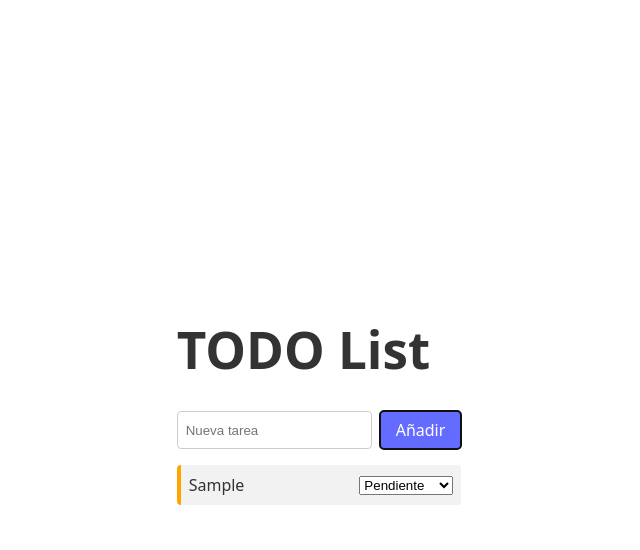
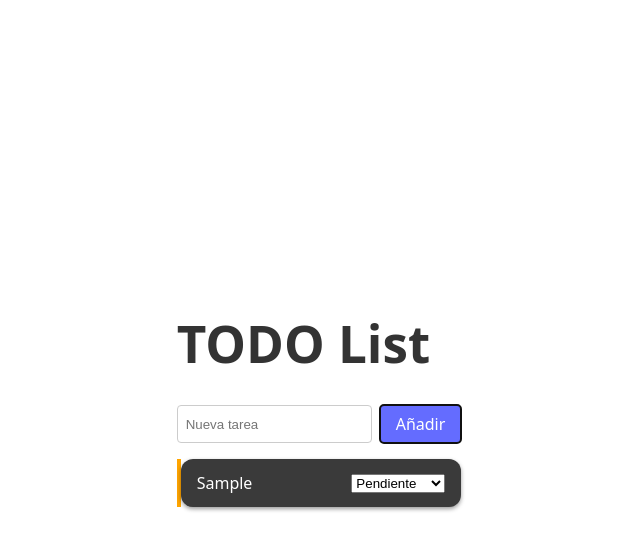
Before and after one commit to goldarg/openai-codex, a React (Vite) app in the folder vite-react/: page / in a window 1280 px wide. Both pictures are taken after typing "Sample" into the empty fields and a click on the button "Añadir". Shown: the top 550 px of the page, without its empty margins (321-961 px from the left). Built offline with nearby package versions, Linux system fonts and the light colour scheme.

Commit message:
feat: add task card component

```diff
--- a/vite-react/src/App.css
+++ b/vite-react/src/App.css
@@ -35,14 +35,28 @@
 }
 
 .task {
+  animation: fade-in 0.3s ease-out;
+}
+
+.task-card {
+  background-color: var(--secundario);
+  padding: 0.75rem 1rem;
+  border-radius: 0.75rem;
+  margin-bottom: 0.75rem;
   display: flex;
+  align-items: center;
   justify-content: space-between;
-  align-items: center;
-  padding: 0.5rem;
-  margin-bottom: 0.5rem;
-  border-radius: 4px;
-  background-color: #f2f2f2;
-  animation: fade-in 0.3s ease-out;
+  box-shadow: 0 2px 4px rgba(0, 0, 0, 0.4);
+}
+
+.task-card:hover {
+  box-shadow: 0 4px 8px rgba(0, 0, 0, 0.5);
+  background-color: #2A2A2A;
+}
+
+.task-card span {
+  color: #FFFFFF;
+  font-weight: 400;
 }
 
 .task.pendiente {
--- a/vite-react/src/App.jsx
+++ b/vite-react/src/App.jsx
@@ -1,5 +1,6 @@
 import { useEffect, useState } from 'react'
 import AppWrapper from './AppWrapper.jsx'
+import TaskItem from './TaskItem.jsx'
 import './App.css'
 
 const STATES = ['Pendiente', 'In Progress', 'Completada']
@@ -45,19 +46,12 @@ export default function App() {
       </form>
       <ul className="task-list">
         {tasks.map((task) => (
-          <li key={task.id} className={`task ${task.state.toLowerCase().replace(' ', '-')}`}>
-            <span>{task.text}</span>
-            <select
-              value={task.state}
-              onChange={(e) => updateTask(task.id, e.target.value)}
-            >
-              {STATES.map((s) => (
-                <option key={s} value={s}>
-                  {s}
-                </option>
-              ))}
-            </select>
-          </li>
+          <TaskItem
+            key={task.id}
+            task={task}
+            states={STATES}
+            onChange={updateTask}
+          />
         ))}
       </ul>
       </div>
--- /dev/null
+++ b/vite-react/src/TaskItem.jsx
@@ -0,0 +1,16 @@
+import React from 'react'
+
+export default function TaskItem({ task, states, onChange }) {
+  return (
+    <li className={`task ${task.state.toLowerCase().replace(' ', '-')}`}>
+      <div className="task-card">
+        <span className="task-text">{task.text}</span>
+        <select value={task.state} onChange={e => onChange(task.id, e.target.value)}>
+          {states.map(s => (
+            <option key={s} value={s}>{s}</option>
+          ))}
+        </select>
+      </div>
+    </li>
+  )
+}
--- a/vite-react/src/index.css
+++ b/vite-react/src/index.css
@@ -6,6 +6,7 @@
   color-scheme: light dark;
   color: rgba(255, 255, 255, 0.87);
   background-color: #242424;
+  --secundario: #3a3a3a;
 
   font-synthesis: none;
   text-rendering: optimizeLegibility;
```
